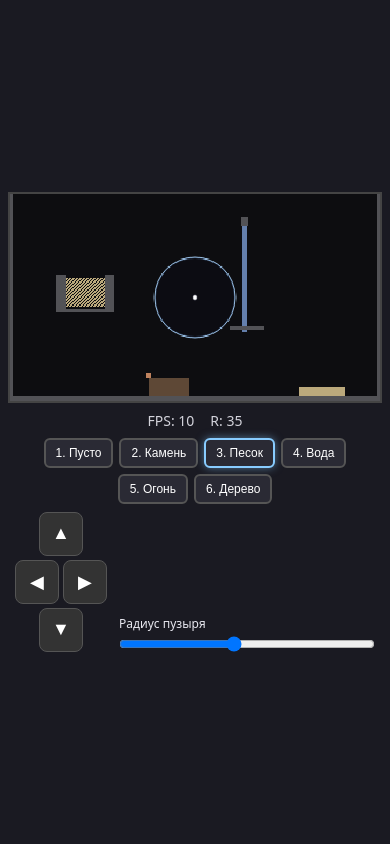
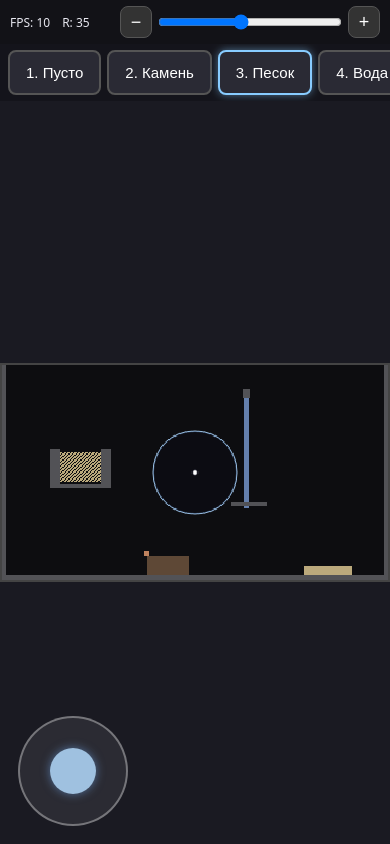
Before and after one commit to zkoekl/time-bubble-sand, a plain HTML site: page index.html in a window 390 px wide. Drawn offline with Linux system fonts and the light colour scheme; animation ran at ten frames a second.

Commit message:
Fix mobile movement and redesign touch controls (#2)
Stop updateMoveInput from overwriting d-pad/joystick vectors each frame.
Add virtual joystick, separate paint zone, larger palette, and
full-screen responsive layout with scroll/zoom prevention.

Co-authored-by: Cursor Agent <cursoragent@cursor.com>
Co-authored-by: zkoekl <zkoekl@users.noreply.github.com>

```diff
--- a/index.html
+++ b/index.html
@@ -2,32 +2,33 @@
 <html lang="ru">
 <head>
   <meta charset="UTF-8" />
-  <meta name="viewport" content="width=device-width, initial-scale=1, maximum-scale=1, user-scalable=no" />
+  <meta name="viewport" content="width=device-width, initial-scale=1, maximum-scale=1, minimum-scale=1, user-scalable=no, viewport-fit=cover" />
   <title>Time Bubble Sand</title>
   <link rel="stylesheet" href="style.css" />
 </head>
 <body>
   <div id="app">
-    <canvas id="game" width="320" height="180"></canvas>
-    <div id="hud">
-      <span id="fps">FPS: —</span>
-      <span id="bubble-info">R: 35</span>
-    </div>
-    <div id="palette" aria-label="Материалы"></div>
-    <div id="mobile-controls">
-      <div id="dpad">
-        <button type="button" data-move="0,-1" aria-label="Вверх">▲</button>
-        <div class="dpad-mid">
-          <button type="button" data-move="-1,0" aria-label="Влево">◀</button>
-          <button type="button" data-move="1,0" aria-label="Вправо">▶</button>
-        </div>
-        <button type="button" data-move="0,1" aria-label="Вниз">▼</button>
+    <div id="topbar">
+      <div id="hud">
+        <span id="fps">FPS: —</span>
+        <span id="bubble-info">R: 35</span>
       </div>
-      <div id="bubble-slider-wrap">
-        <label for="bubble-radius">Радиус пузыря</label>
-        <input type="range" id="bubble-radius" min="15" max="60" value="35" />
+      <div id="radius-controls">
+        <button type="button" id="radius-minus" aria-label="Уменьшить радиус">−</button>
+        <input type="range" id="bubble-radius" min="15" max="60" value="35" aria-label="Радиус пузыря" />
+        <button type="button" id="radius-plus" aria-label="Увеличить радиус">+</button>
       </div>
     </div>
+
+    <div id="palette" aria-label="Материалы"></div>
+
+    <div id="stage">
+      <canvas id="game" width="320" height="180"></canvas>
+      <div id="joystick" aria-label="Джойстик движения">
+        <div id="joystick-thumb"></div>
+      </div>
+    </div>
+
     <p id="hint">WASD — движение · ЛКМ — рисовать · [ ] — радиус · 1–6 — материал</p>
   </div>
   <script type="module" src="js/main.js"></script>
--- a/js/main.js
+++ b/js/main.js
@@ -4,10 +4,15 @@ import { stepSimulation, paintBrush, resolvePlayer } from './sim.js';
 import { createRenderer, drawWorld, present } from './render.js';
 
 const canvas = document.getElementById('game');
+const stage = document.getElementById('stage');
 const fpsEl = document.getElementById('fps');
 const bubbleInfo = document.getElementById('bubble-info');
 const paletteEl = document.getElementById('palette');
 const bubbleSlider = document.getElementById('bubble-radius');
+const radiusMinus = document.getElementById('radius-minus');
+const radiusPlus = document.getElementById('radius-plus');
+const joystick = document.getElementById('joystick');
+const joystickThumb = document.getElementById('joystick-thumb');
 
 const world = createWorld();
 loadLevel(world.cells);
@@ -18,19 +23,11 @@ let playerX = 160;
 let playerY = 90;
 let bubbleRadius = 35;
 
-let keys = new Set();
-let moveInput = { x: 0, y: 0 };
+const keys = new Set();
 let painting = false;
 let selectedMat = MAT.SAND;
 
-const materials = [
-  MAT.EMPTY,
-  MAT.STONE,
-  MAT.SAND,
-  MAT.WATER,
-  MAT.FIRE,
-  MAT.WOOD,
-];
+const materials = [MAT.EMPTY, MAT.STONE, MAT.SAND, MAT.WATER, MAT.FIRE, MAT.WOOD];
 
 function buildPalette() {
   materials.forEach((m, i) => {
@@ -50,6 +47,13 @@ function selectMat(m) {
     btn.classList.toggle('active', Number(btn.dataset.mat) === m);
   });
 }
+
+function setBubbleRadius(r) {
+  bubbleRadius = Math.max(15, Math.min(60, r));
+  bubbleSlider.value = String(bubbleRadius);
+}
+
+// ---- Painting (mouse / touch on canvas) ----
 
 function canvasCoords(clientX, clientY) {
   const rect = canvas.getBoundingClientRect();
@@ -81,10 +85,12 @@ canvas.addEventListener('pointercancel', () => {
   painting = false;
 });
 
+// ---- Keyboard (desktop) ----
+
 window.addEventListener('keydown', (e) => {
   keys.add(e.key.toLowerCase());
-  if (e.key === '[') bubbleRadius = Math.max(15, bubbleRadius - 2);
-  if (e.key === ']') bubbleRadius = Math.min(60, bubbleRadius + 2);
+  if (e.key === '[') setBubbleRadius(bubbleRadius - 2);
+  if (e.key === ']') setBubbleRadius(bubbleRadius + 2);
   const num = Number(e.key);
   if (num >= 1 && num <= 6) selectMat(materials[num - 1]);
 });
@@ -93,43 +99,109 @@ window.addEventListener('keyup', (e) => {
   keys.delete(e.key.toLowerCase());
 });
 
-function updateMoveInput() {
+function keyboardVector() {
   let x = 0;
   let y = 0;
   if (keys.has('a') || keys.has('arrowleft')) x -= 1;
   if (keys.has('d') || keys.has('arrowright')) x += 1;
   if (keys.has('w') || keys.has('arrowup')) y -= 1;
   if (keys.has('s') || keys.has('arrowdown')) y += 1;
-  moveInput.x = x;
-  moveInput.y = y;
+  if (x === 0 && y === 0) return null;
+  const len = Math.hypot(x, y) || 1;
+  return { x: x / len, y: y / len };
 }
 
-document.querySelectorAll('#dpad button[data-move]').forEach((btn) => {
-  const [dx, dy] = btn.dataset.move.split(',').map(Number);
-  const apply = (on) => {
-    btn.addEventListener('pointerdown', (e) => {
-      e.preventDefault();
-      if (dx) moveInput.x = dx;
-      if (dy) moveInput.y = dy;
-    });
-    btn.addEventListener('pointerup', () => {
-      if (dx && moveInput.x === dx) moveInput.x = 0;
-      if (dy && moveInput.y === dy) moveInput.y = 0;
-    });
-    btn.addEventListener('pointerleave', () => {
-      if (dx && moveInput.x === dx) moveInput.x = 0;
-      if (dy && moveInput.y === dy) moveInput.y = 0;
-    });
-  };
-  apply(true);
+// ---- Virtual joystick (touch, own dedicated hit zone so it never
+// fights with painting on the canvas underneath it) ----
+
+const joystickVector = { x: 0, y: 0 };
+let joystickPointerId = null;
+const JOY_MAX = 36; // px, thumb travel radius
+
+function joystickReset() {
+  joystickVector.x = 0;
+  joystickVector.y = 0;
+  joystickThumb.style.transform = 'translate(0, 0)';
+}
+
+function joystickMove(clientX, clientY) {
+  const rect = joystick.getBoundingClientRect();
+  const cx = rect.left + rect.width / 2;
+  const cy = rect.top + rect.height / 2;
+  let dx = clientX - cx;
+  let dy = clientY - cy;
+  const dist = Math.hypot(dx, dy) || 1;
+  const clamped = Math.min(dist, JOY_MAX);
+  dx = (dx / dist) * clamped;
+  dy = (dy / dist) * clamped;
+  joystickThumb.style.transform = `translate(${dx}px, ${dy}px)`;
+  joystickVector.x = dx / JOY_MAX;
+  joystickVector.y = dy / JOY_MAX;
+}
+
+joystick.addEventListener('pointerdown', (e) => {
+  joystickPointerId = e.pointerId;
+  joystick.setPointerCapture(e.pointerId);
+  joystickMove(e.clientX, e.clientY);
 });
 
-bubbleSlider.addEventListener('input', () => {
-  bubbleRadius = Number(bubbleSlider.value);
+joystick.addEventListener('pointermove', (e) => {
+  if (e.pointerId === joystickPointerId) joystickMove(e.clientX, e.clientY);
 });
 
+function joystickEnd(e) {
+  if (e.pointerId === joystickPointerId) {
+    joystickPointerId = null;
+    joystickReset();
+  }
+}
+
+joystick.addEventListener('pointerup', joystickEnd);
+joystick.addEventListener('pointercancel', joystickEnd);
+joystick.addEventListener('pointerleave', (e) => {
+  // only relevant while the finger that owns the drag is still captured;
+  // pointer capture keeps delivering move/up events even if it leaves the
+  // element bounds, so this is just a safety net for stray browsers.
+  if (e.pointerId === joystickPointerId && e.buttons === 0) joystickEnd(e);
+});
+
+/** Keyboard takes priority when active; otherwise use the joystick vector. */
+function getMoveVector() {
+  const kb = keyboardVector();
+  if (kb) return kb;
+  return joystickVector;
+}
+
+// ---- Radius controls ----
+
+bubbleSlider.addEventListener('input', () => setBubbleRadius(Number(bubbleSlider.value)));
+radiusMinus.addEventListener('click', () => setBubbleRadius(bubbleRadius - 2));
+radiusPlus.addEventListener('click', () => setBubbleRadius(bubbleRadius + 2));
+
+// Extra safety net against page scroll/zoom gestures on touch devices.
+document.addEventListener('touchmove', (e) => e.preventDefault(), { passive: false });
+document.addEventListener('contextmenu', (e) => e.preventDefault());
+document.addEventListener('gesturestart', (e) => e.preventDefault());
+
+// ---- Canvas sizing: fit the stage while keeping the 320x180 aspect ratio,
+// so it looks correct in both portrait and landscape. ----
+
+function resizeCanvas() {
+  const w = stage.clientWidth;
+  const h = stage.clientHeight;
+  const scale = Math.min(w / W, h / H);
+  canvas.style.width = `${Math.floor(W * scale)}px`;
+  canvas.style.height = `${Math.floor(H * scale)}px`;
+}
+
+window.addEventListener('resize', resizeCanvas);
+window.addEventListener('orientationchange', resizeCanvas);
+
 buildPalette();
-bubbleSlider.value = String(bubbleRadius);
+setBubbleRadius(bubbleRadius);
+resizeCanvas();
+
+// ---- Main loop ----
 
 let lastTime = performance.now();
 let lastFpsTime = lastTime;
@@ -146,10 +218,10 @@ function tick(now) {
     lastFpsTime = now;
   }
 
-  updateMoveInput();
+  const move = getMoveVector();
   const speed = 55;
-  const vx = moveInput.x * speed * dt;
-  const vy = moveInput.y * speed * dt;
+  const vx = move.x * speed * dt;
+  const vy = move.y * speed * dt;
   const resolved = resolvePlayer(world.cells, playerX, playerY, vx, vy);
   playerX = resolved.x;
   playerY = resolved.y;
@@ -161,7 +233,6 @@ function tick(now) {
 
   fpsEl.textContent = `FPS: ${fps}`;
   bubbleInfo.textContent = `R: ${bubbleRadius}`;
-  bubbleSlider.value = String(bubbleRadius);
 
   requestAnimationFrame(tick);
 }
--- a/style.css
+++ b/style.css
@@ -7,56 +7,98 @@
 html,
 body {
   height: 100%;
+  width: 100%;
   background: #1a1a22;
   color: #e8e8f0;
   font-family: system-ui, sans-serif;
   overflow: hidden;
+  touch-action: none;
+  overscroll-behavior: none;
+  -webkit-user-select: none;
+  user-select: none;
+  -webkit-touch-callout: none;
 }
 
 #app {
+  position: fixed;
+  inset: 0;
   display: flex;
   flex-direction: column;
-  align-items: center;
-  justify-content: center;
-  min-height: 100%;
-  padding: 8px;
-  gap: 8px;
+  padding: env(safe-area-inset-top) env(safe-area-inset-right)
+    env(safe-area-inset-bottom) env(safe-area-inset-left);
 }
 
-#game {
-  image-rendering: pixelated;
-  image-rendering: crisp-edges;
-  width: min(100vw - 16px, calc((100vh - 140px) * 320 / 180));
-  height: auto;
-  aspect-ratio: 320 / 180;
-  border: 2px solid #444;
-  touch-action: none;
-  cursor: crosshair;
+/* ---- Top bar: FPS / bubble info / radius control ---- */
+
+#topbar {
+  flex: 0 0 auto;
+  display: flex;
+  align-items: center;
+  justify-content: space-between;
+  gap: 8px;
+  padding: 6px 10px;
+  font-size: 12px;
+  background: rgba(0, 0, 0, 0.3);
+  z-index: 3;
 }
 
 #hud {
   display: flex;
-  gap: 16px;
-  font-size: 14px;
-  opacity: 0.9;
+  gap: 12px;
+  white-space: nowrap;
 }
 
+#radius-controls {
+  display: flex;
+  align-items: center;
+  gap: 6px;
+  flex: 1;
+  max-width: 260px;
+}
+
+#radius-controls button {
+  width: 32px;
+  height: 32px;
+  flex: 0 0 auto;
+  border-radius: 8px;
+  border: 1px solid #555;
+  background: #333;
+  color: #fff;
+  font-size: 18px;
+  line-height: 1;
+  touch-action: none;
+}
+
+#bubble-radius {
+  flex: 1;
+  min-width: 0;
+  height: 28px;
+  touch-action: none;
+}
+
+/* ---- Palette: horizontal scrollable strip, big touch targets ---- */
+
 #palette {
+  flex: 0 0 auto;
   display: flex;
-  flex-wrap: wrap;
   gap: 6px;
-  justify-content: center;
-  max-width: 360px;
+  padding: 6px 8px;
+  overflow-x: auto;
+  -webkit-overflow-scrolling: touch;
+  background: rgba(0, 0, 0, 0.2);
+  z-index: 3;
 }
 
 .palette-btn {
+  flex: 0 0 auto;
   border: 2px solid #555;
-  border-radius: 6px;
-  padding: 6px 10px;
-  font-size: 12px;
+  border-radius: 8px;
+  padding: 10px 14px;
+  font-size: 14px;
   background: #2a2a34;
   color: #fff;
-  cursor: pointer;
+  touch-action: manipulation;
+  min-height: 44px;
 }
 
 .palette-btn.active {
@@ -64,63 +106,77 @@ body {
   box-shadow: 0 0 8px rgba(136, 204, 255, 0.5);
 }
 
+/* ---- Stage: canvas fills remaining space, joystick overlays it ---- */
+
+#stage {
+  position: relative;
+  flex: 1 1 auto;
+  min-height: 0;
+  display: flex;
+  align-items: center;
+  justify-content: center;
+  overflow: hidden;
+}
+
+#game {
+  image-rendering: pixelated;
+  image-rendering: crisp-edges;
+  border: 2px solid #444;
+  touch-action: none;
+  cursor: crosshair;
+}
+
+/* ---- Virtual joystick: fixed corner overlay, own hit zone ---- */
+
+#joystick {
+  position: absolute;
+  left: 18px;
+  bottom: 18px;
+  width: 110px;
+  height: 110px;
+  border-radius: 50%;
+  background: rgba(255, 255, 255, 0.08);
+  border: 2px solid rgba(255, 255, 255, 0.35);
+  touch-action: none;
+  z-index: 4;
+  display: none;
+}
+
+#joystick-thumb {
+  position: absolute;
+  left: 50%;
+  top: 50%;
+  width: 46px;
+  height: 46px;
+  margin-left: -23px;
+  margin-top: -23px;
+  border-radius: 50%;
+  background: rgba(180, 220, 255, 0.85);
+  box-shadow: 0 0 10px rgba(120, 180, 255, 0.5);
+  pointer-events: none;
+  transform: translate(0, 0);
+}
+
 #hint {
+  flex: 0 0 auto;
   font-size: 11px;
   opacity: 0.65;
   text-align: center;
-  max-width: 360px;
-  line-height: 1.4;
+  padding: 4px;
 }
 
-#mobile-controls {
-  display: none;
-  width: 100%;
-  max-width: 360px;
-  justify-content: space-between;
-  align-items: flex-end;
-  gap: 12px;
-}
-
-#dpad {
-  display: grid;
-  grid-template-columns: 1fr;
-  gap: 4px;
-  justify-items: center;
-}
-
-#dpad .dpad-mid {
-  display: flex;
-  gap: 4px;
-}
-
-#dpad button {
-  width: 44px;
-  height: 44px;
-  font-size: 18px;
-  border-radius: 8px;
-  border: 1px solid #555;
-  background: #333;
-  color: #fff;
-}
-
-#bubble-slider-wrap {
-  flex: 1;
-  font-size: 12px;
-  display: flex;
-  flex-direction: column;
-  gap: 4px;
-}
-
-#bubble-slider-wrap input {
-  width: 100%;
-}
-
-@media (max-width: 768px), (pointer: coarse) {
-  #mobile-controls {
-    display: flex;
+/* Touch-primary devices: show joystick, hide the keyboard hint, enlarge palette */
+@media (pointer: coarse), (hover: none) {
+  #joystick {
+    display: block;
   }
 
   #hint {
     display: none;
   }
+
+  .palette-btn {
+    padding: 12px 16px;
+    font-size: 15px;
+  }
 }
```
Also changed, not shown: 1 other file.
